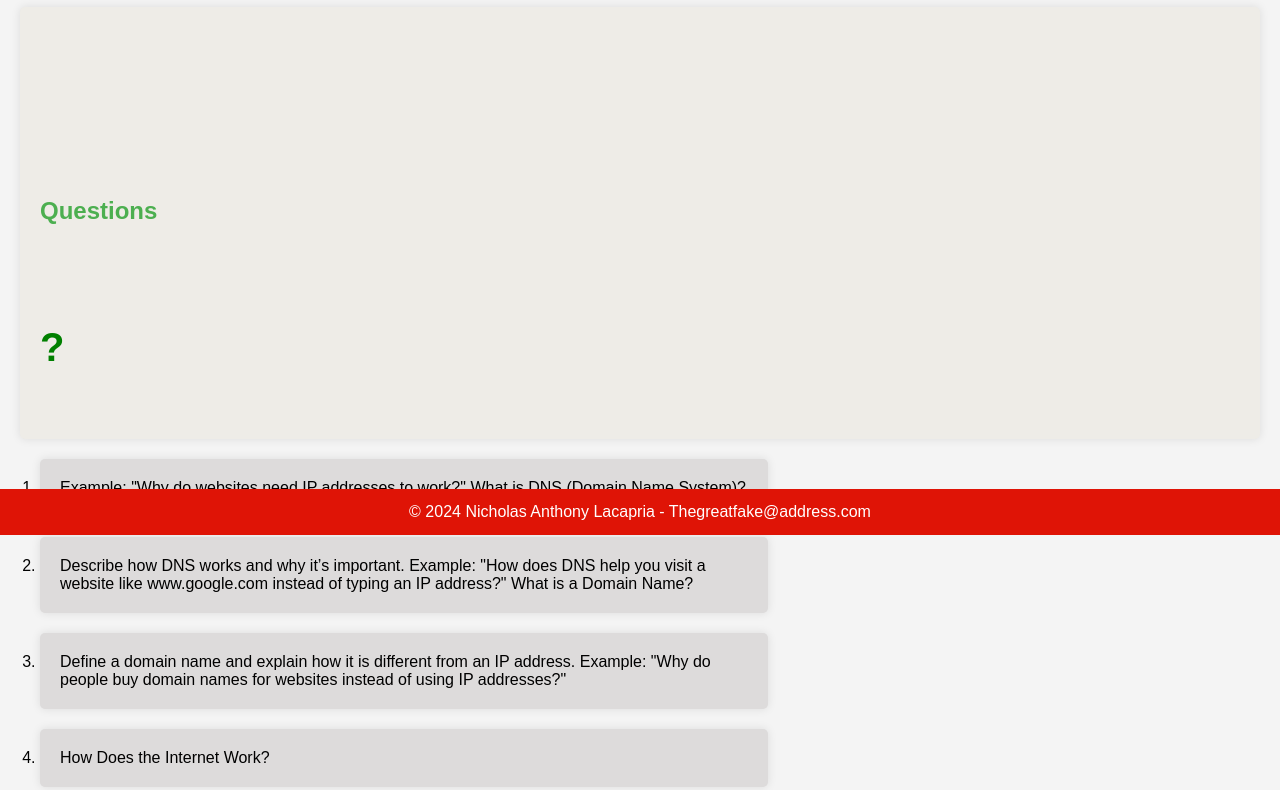
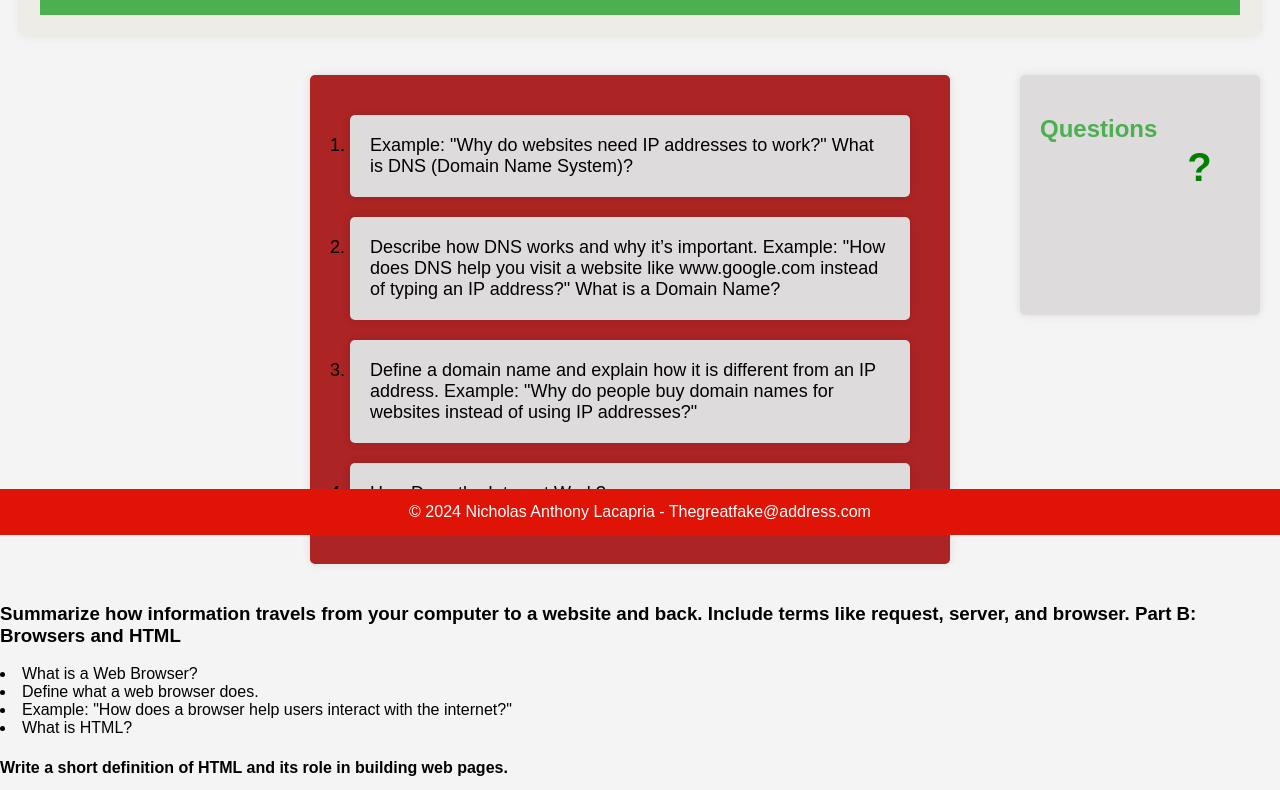
Before and after one commit to intense-code/HandsOnHTMLbasics, a plain HTML site: page index.html in a window 1280 px wide. Shown: the part 265-1055 px from the top of the page. Drawn offline with Linux system fonts and the light colour scheme.

Commit message:
Looks good with shadded boxes and questions next to questions mark box

```diff
--- a/index.html
+++ b/index.html
@@ -7,8 +7,8 @@
   <title>My First Web Page</title>
 </head>
 <body>
-
-    <header>
+  <section  >
+    <header >
         <div><img src="532-600x130.jpg" /></div>
         <div>
             <nav><a>Favorite Places</a><a>Questions</a></nav>
@@ -17,17 +17,14 @@
             <h1>Welcome to my Webpage</h1>
         </div>
     </header>
-
-    <section class="qs">
+    </section>
+    <div class="qs">
         <div class="question-row">
             <h2>Questions</h2>
             <p>?</p>
         </div>
-    </section>
 
-<aside class="qs">
-
-    <ol>
+    <ol class="q2">
                <li class="internet">
 
     Example: "Why do websites need IP addresses to work?"
@@ -44,7 +41,7 @@ Example: "Why do people buy domain names for websites instead of using IP addres
 </li>
 <li class="internet">How Does the Internet Work?</li>
 
-</aside>
+</div>
 <h3>Summarize how information travels from your computer to a website and back.
 Include terms like request, server, and browser.
 Part B: Browsers and HTML</h3>
--- a/style/styles.css
+++ b/style/styles.css
@@ -1,3 +1,4 @@
+
 :root{
     --main-color: #4CAF50;
     --secondary-color: #df1406;
@@ -58,7 +59,7 @@ section{
     border-radius: 5px;
     box-shadow: 0 0 10px rgba(0,0,0,0.1);
 }
-
+/* Background for questions first 1s */
 .internet{
     background-color: rgb(221, 219, 219);
     margin: 20px;
@@ -78,38 +79,53 @@ section{
     align-items: flex-start;
     gap: 30px; /* space between heading and list */
 }
-.question-row h2 {
-    margin-top: 170px;
-    min-width: 150px; /* optional: keeps heading from shrinking too much */
-}
-.question-row ol {
-    margin: 0;
-}
-aside .qs ol{
-    display:flex;
-    flex-direction: column-reverse  ;
+
+
+
+.qs{
+
+    display: flex;
+    flex-direction: row-reverse;
     align-items: flex-start;
-    justify-content: center;
-}
-aside ol{
-    margin: 0;
-    width:60%;
-    padding-left: 20px;
+    gap: 30px;
 
 }
-section div{
+
+div.question-row{
+    background-color: rgb(221, 219, 219);
+    margin: 20px;
+    padding: 20px;
+    border-radius: 5px;
+    box-shadow: 0 0 10px rgba(0,0,0,0.1);
+    text-align: center;
+    width: 200px;
+    height: 200px;
+}
+ div.question-row:hover{
+    transform: scale(1.1);
+    transition: all 0.3s ease-in-out;
+    cursor: pointer;
+    background-color: rgb(179, 255, 179);
     display:flex;
-    flex-direction: column;
+    width: 16%;
+    height:100%;
+    flex-direction: column-reverse;
     justify-content: center;
-    width:30%;
+
 }
+/* Style the quesion box */
 .question-row p{
     font-size: 40px;
     color:green;
     font-weight: bold;
 }
-div p{
-    display: flex;
-    flex-direction: column;
-    align-items: center;
+/* Background for questions */
+ol.q2{
+    background-color: rgb(172, 36, 36);
+    margin: 20px;
+    padding: 20px;
+    border-radius: 5px;
+    box-shadow: 0 0 10px rgba(0,0,0,0.1);
+    width: 600px;
+    font-size: large;
 }
```
